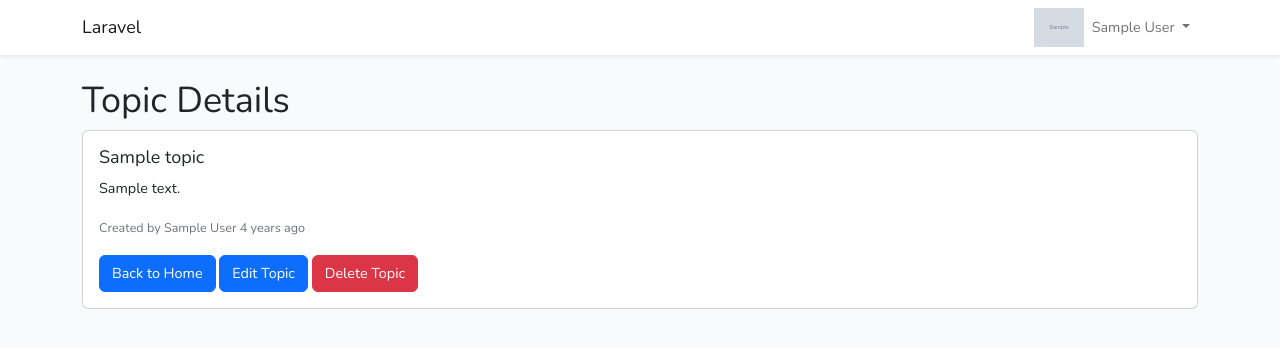
After one commit to S-witsel/prg5herkansing_versie2, a Laravel app: page /topics/topic_detail/1 in a window 1280 px wide. The commit adds this page. Shown: the top 348 px of the page. Run offline with Laravel 10, Linux system fonts and the light colour scheme; a user stored in the database is signed in; tables that the repository leaves empty hold one stand-in row (values such as "Sample post"); grey boxes marked "Sample" are stand-in pictures; style sheets or scripts are compiled from the project's sources.

Commit message:
updated edit function

```diff
--- a/app/Http/Controllers/TopicController.php
+++ b/app/Http/Controllers/TopicController.php
@@ -51,4 +51,37 @@ class TopicController extends Controller
 
         return redirect()->route('home')->with('success', 'Topic deleted successfully.');
     }
+
+    public function show(Topic $topic)
+    {
+        return view('topics.topic_detail', compact('topic'));
+    }
+
+    public function edit(Topic $topic)
+    {
+        if (auth()->user()->id !== $topic->user_id) {
+            return redirect()->route('home')->with('error', 'You do not have permission to edit this topic.');
+        }
+
+        return view('topics.edit', compact('topic'));
+    }
+
+    public function update(Request $request, Topic $topic)
+    {
+        if (auth()->user()->id !== $topic->user_id) {
+            return redirect()->route('home')->with('error', 'You do not have permission to update this topic.');
+        }
+
+        $request->validate([
+            'title' => 'required|max:255',
+            'description' => 'required',
+        ]);
+
+        $topic->update([
+            'title' => $request->input('title'),
+            'description' => $request->input('description'),
+        ]);
+
+        return redirect()->route('topics.show', $topic)->with('success', 'Topic updated successfully.');
+    }
 }
--- a/resources/views/layouts/app.blade.php
+++ b/resources/views/layouts/app.blade.php
@@ -36,11 +36,13 @@
                     <!-- Right Side Of Navbar -->
                     <ul class="navbar-nav ms-auto">
 
-                        @if(auth()->user()->profile_picture)
-                            <img height="50px" width="50px" src="{{ asset('images/profile_pictures/' . auth()->user()->profile_picture) }}" alt="Profile Picture" class="img-fluid">
-                        @else
-                            <p><em>No profile picture available</em></p>
-                        @endif
+                        @auth
+                            @if(auth()->user()->profile_picture)
+                                <img height="50px" width="50px" src="{{ asset('images/profile_pictures/' . auth()->user()->profile_picture) }}" alt="Profile Picture" class="img-fluid">
+                            @else
+                                <p><em>No profile picture available</em></p>
+                            @endif
+                        @endauth
 
                         <!-- Authentication Links -->
                         @guest
--- /dev/null
+++ b/resources/views/topics/topic_detail.blade.php
@@ -0,0 +1,25 @@
+@extends('layouts.app')
+
+@section('content')
+    <div class="container">
+        <h1>Topic Details</h1>
+        <div class="card">
+            <div class="card-body">
+                <h5 class="card-title">{{ $topic->title }}</h5>
+                <p class="card-text">{{ $topic->description }}</p>
+                <p class="card-text"><small class="text-muted">Created by {{ $topic->user->name }} {{ $topic->created_at->diffForHumans() }}</small></p>
+                <a href="{{ route('home') }}" class="btn btn-primary">Back to Home</a>
+                @auth
+                    @if(auth()->user()->id === $topic->user_id)
+                        <a href="{{ route('topics.edit', $topic) }}" class="btn btn-primary">Edit Topic</a>
+                        <form action="{{ route('topics.destroy', $topic) }}" method="post" style="display: inline-block;">
+                            @csrf
+                            @method('DELETE')
+                            <button type="submit" class="btn btn-danger">Delete Topic</button>
+                        </form>
+                    @endif
+                @endauth
+            </div>
+        </div>
+    </div>
+@endsection
--- a/routes/web.php
+++ b/routes/web.php
@@ -34,4 +34,6 @@ Route::middleware(['auth'])->group(function () {
     Route::post('/topics', [TopicController::class, 'store'])->name('topics.store');
     Route::get('/home', [TopicController::class, 'index'])->name('home');
     Route::resource('topics', TopicController::class);
+    Route::get('/topics/topic_detail/{topic}', [TopicController::class, 'show'])->name('topics.show');
+    Route::get('/topics/{topic}/edit', [TopicController::class, 'edit'])->name('topics.edit');
 });
```
Also changed, not shown: resources/views/home.blade.php (+4 -11 lines), resources/views/topics/edit.blade.php (added, +24 -0 lines).
